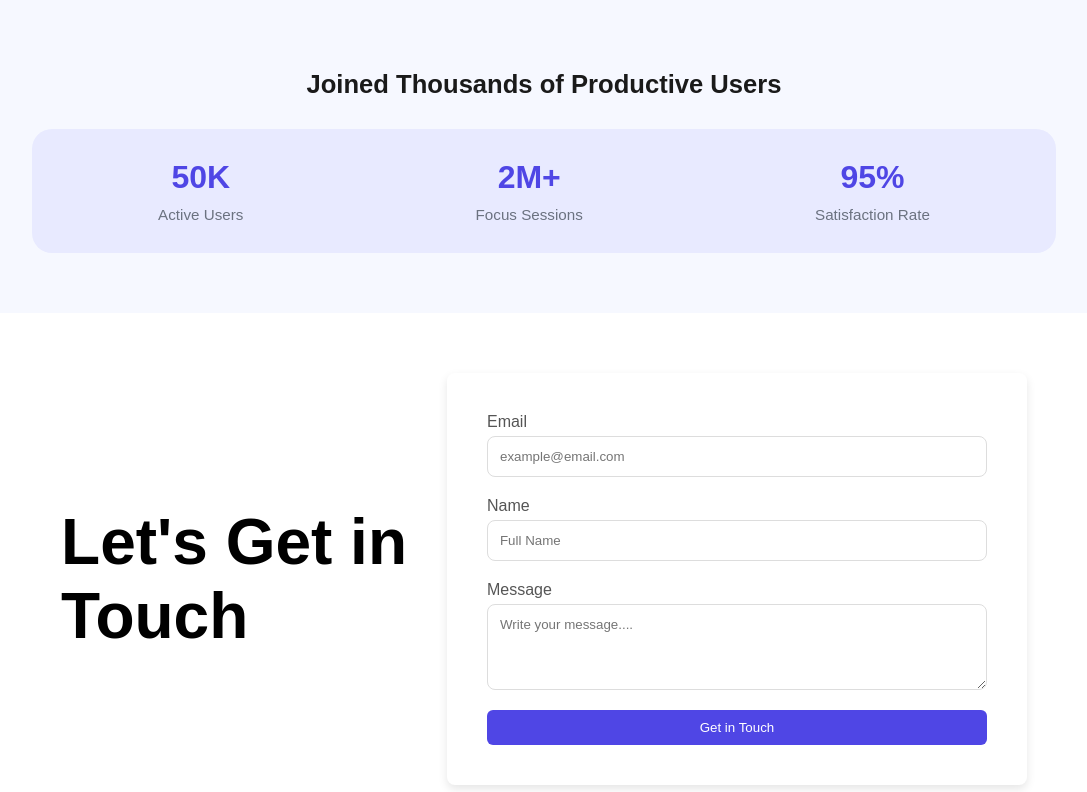
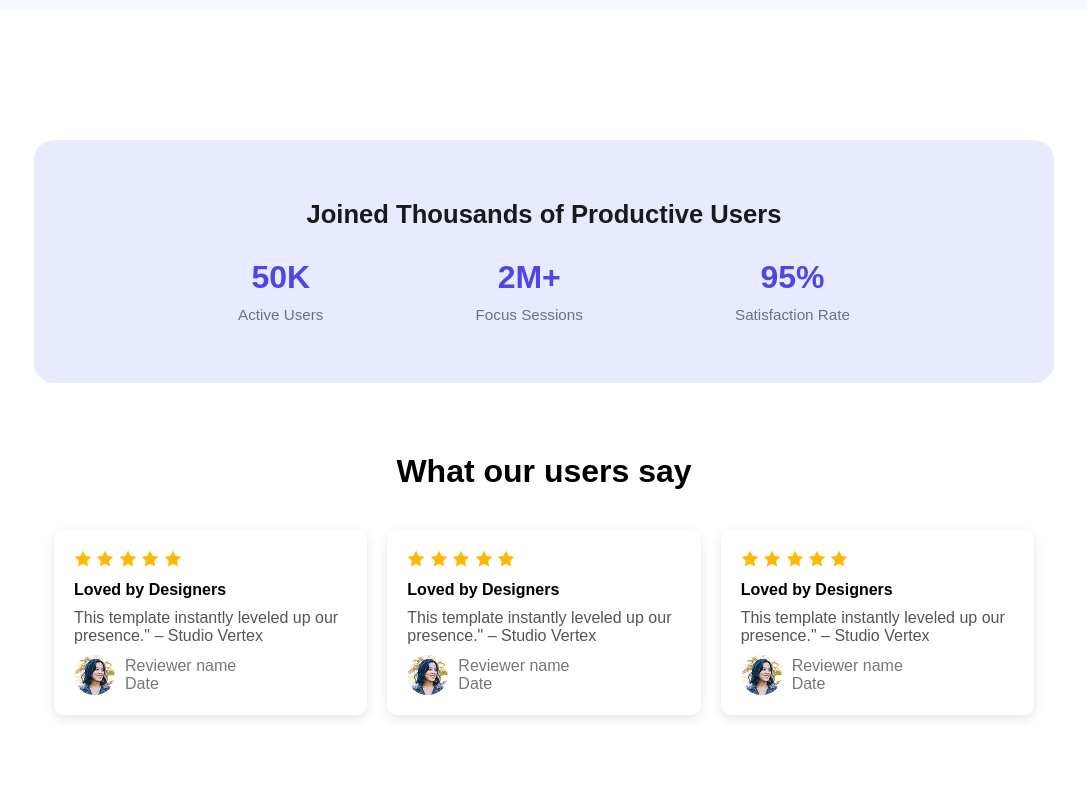
Before and after one commit to Khandaker-Sojol/Assignment-1, a plain HTML site: page index.html in a window 1280 px wide. Shown: the part 760-1552 px from the top of the page, without its empty margins (96-1183 px from the left). Drawn offline with Linux system fonts and the light colour scheme.

Commit message:
feedback-section added

```diff
--- a/index.html
+++ b/index.html
@@ -55,6 +55,74 @@
          </div>
       </section>
 
+      <section class="feedback">
+         <h2>What our users say</h2>
+         <div class="feedback-container">
+           <div class="feedback-item">
+             <div class="user-info">
+               <div class="stars">
+                  <img src="./images/icon-star.png" alt="">
+                  <img src="./images/icon-star.png" alt="">
+                  <img src="./images/icon-star.png" alt="">
+                  <img src="./images/icon-star.png" alt="">
+                  <img src="./images/icon-star.png" alt="">
+               </div>
+             </div>
+             <p class="feedback-text">Loved by Designers</p>
+             <p class="quote">This template instantly leveled up our presence." – Studio Vertex</p>
+             <div class="user-details">
+               <img src="./images/avatar.png" alt="">
+               <div>
+                  <p class="reviewer">Reviewer name</p>
+               <p class="date">Date</p>
+               </div>
+             </div>
+           </div>
+           <div class="feedback-item">
+             <div class="user-info">
+               <div class="stars">
+                  <img src="./images/icon-star.png" alt="">
+                  <img src="./images/icon-star.png" alt="">
+                  <img src="./images/icon-star.png" alt="">
+                  <img src="./images/icon-star.png" alt="">
+                  <img src="./images/icon-star.png" alt="">
+               </div>
+             </div>
+             <p class="feedback-text">Loved by Designers</p>
+             <p class="quote">This template instantly leveled up our presence." – Studio Vertex</p>
+             <div class="user-details">
+               <img src="./images/avatar.png" alt="">
+               <div>
+                  <p class="reviewer">Reviewer name</p>
+               <p class="date">Date</p>
+               </div>
+             </div>
+           </div>
+           <div class="feedback-item">
+             <div class="user-info">
+               <div class="stars">
+                  <img src="./images/icon-star.png" alt="">
+                  <img src="./images/icon-star.png" alt="">
+                  <img src="./images/icon-star.png" alt="">
+                  <img src="./images/icon-star.png" alt="">
+                  <img src="./images/icon-star.png" alt="">
+               </div>
+             </div>
+             <p class="feedback-text">Loved by Designers</p>
+             <p class="quote">This template instantly leveled up our presence." – Studio Vertex</p>
+             <div class="user-details">
+               <img src="./images/avatar.png" alt="">
+               <div>
+                  <p class="reviewer">Reviewer name</p>
+               <p class="date">Date</p>
+               </div>
+             </div>
+           </div>
+
+         </div>
+       </section>
+
+
       <section class="contact-form-sec">
          <h2>Let's Get in <br>Touch</h2>
          <div class="contact-form">
--- a/style.css
+++ b/style.css
@@ -89,9 +89,11 @@
 
  /* User Section */
 .user-section {
-   background-color: #f6f8ff;
-   padding: 60px 10%;
+   background-color: #e8eaff;
+   padding: 60px 10% ;
+   margin: 130px ;
    text-align: center;
+   border-radius: 20px;
  }
 
  .user-section h2 {
@@ -102,12 +104,9 @@
  }
 
  .user-container {
-   background-color: #e8eaff;
-   border-radius: 20px;
-   padding: 30px 20px;
+
    display: flex;
    justify-content: space-around;
-   gap: 20px;
  }
 
  .user-info h3 {
@@ -122,13 +121,72 @@
    color: #6b7280;
  }
 
+ /* Feedback css */
+ .feedback {
+  padding: 40px 20px;
+  text-align: center;
+  border-radius: 10px;
+  margin-top: -100px;
+}
+
+.feedback h2 {
+  font-size: 2rem;
+  font-weight: bold;
+  margin-bottom: 40px;
+}
+
+.feedback-container {
+  display: flex;
+  justify-content: space-around;
+  gap: 20px;
+  margin: 0 130px;
+}
+
+.feedback-item {
+  background-color: #ffffff;
+  padding: 20px;
+  border-radius: 10px;
+  box-shadow: 0 4px 12px rgba(0, 0, 0, 0.1);
+  text-align: left;
+}
+
+.stars {
+  color: #f39c12;
+}
+.user-details {
+  display: flex;
+  gap: 10px;
+  margin-top: 10px;
+  align-items: center;
+
+}
+.user-details img{
+  border-radius: 50%;
+
+}
+.feedback-text {
+  font-weight: bold;
+  margin-top: 10px;
+}
+
+.quote {
+  margin-top: 10px;
+  color: #555555;
+}
+
+.reviewer,
+.date {
+  color: #777777;
+}
+
+
 /* contact from-section*/
 .contact-form-sec{
    display: flex;
    justify-content: center;
    align-items: center;
    gap: 40px;
-   padding: 60px;
+   padding: 40px;
 }
 .contact-form-sec h2{
    font-size: 4rem;
```
Also changed, not shown: images/user2.png (added), images/user3.png (added).
